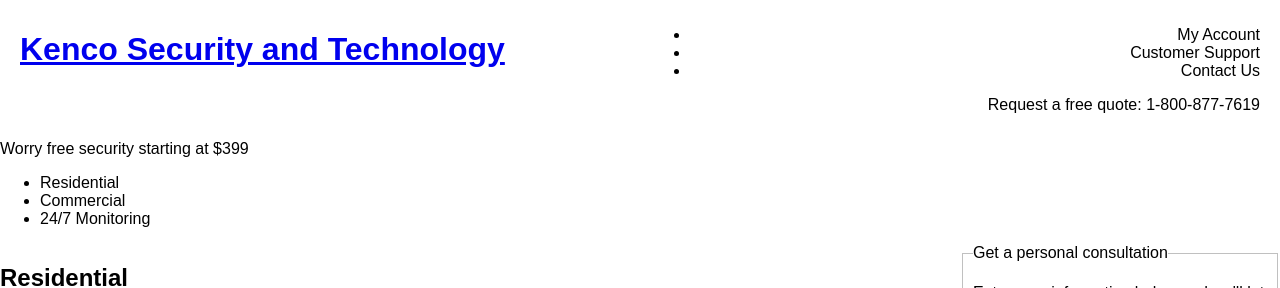
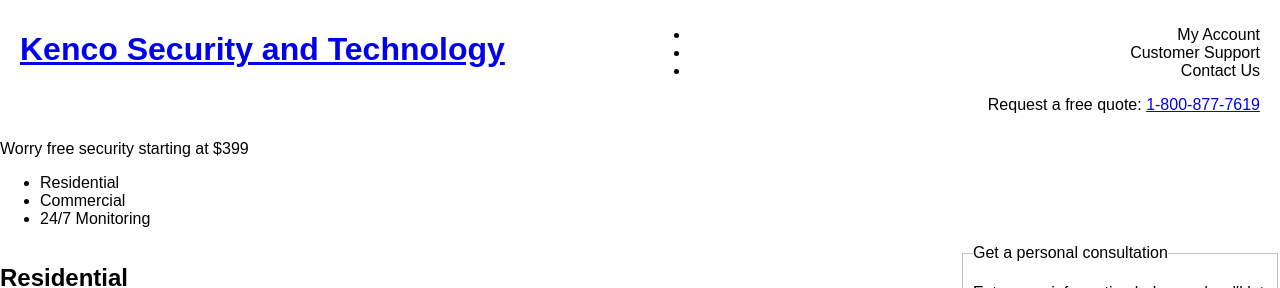
Before and after one commit to Kenco-Enterprises-Inc/kenco-enterprises-inc.github.io, a Jekyll site: the page built from index.html, in a window 1280 px wide and 900 px high. Shown: the top 288 px of the window. Built offline with Jekyll 4.4.1, drawn with Linux system fonts in a browser that asks for light colours.

Commit message:
Added tel: uri links to our phone number

```diff
--- a/_includes/footer.html
+++ b/_includes/footer.html
@@ -31,7 +31,7 @@
       </li>
       <li class="unit  w-2-5">
         <h1>Customer Care</h1>
-        <span>800.877.7619</span>
+        <a href="tel:+1-800-877-7619">800.877.7619</a>
         <ul>
           <li>Customer Support</li>
           <li>Manage My Kenco Account</li>
--- a/_includes/header.html
+++ b/_includes/header.html
@@ -19,5 +19,5 @@
       </li>
     </ul>
   </nav>
-  <aside class="call-to-action">Request a <span>free quote</span>: 1-800-877-7619</aside>
+  <aside class="call-to-action">Request a <span>free quote</span>: <a href="tel:+1-800-877-7619">1-800-877-7619</a></aside>
 </div>
```
Also changed, not shown: index.html (line endings or trailing spaces).
